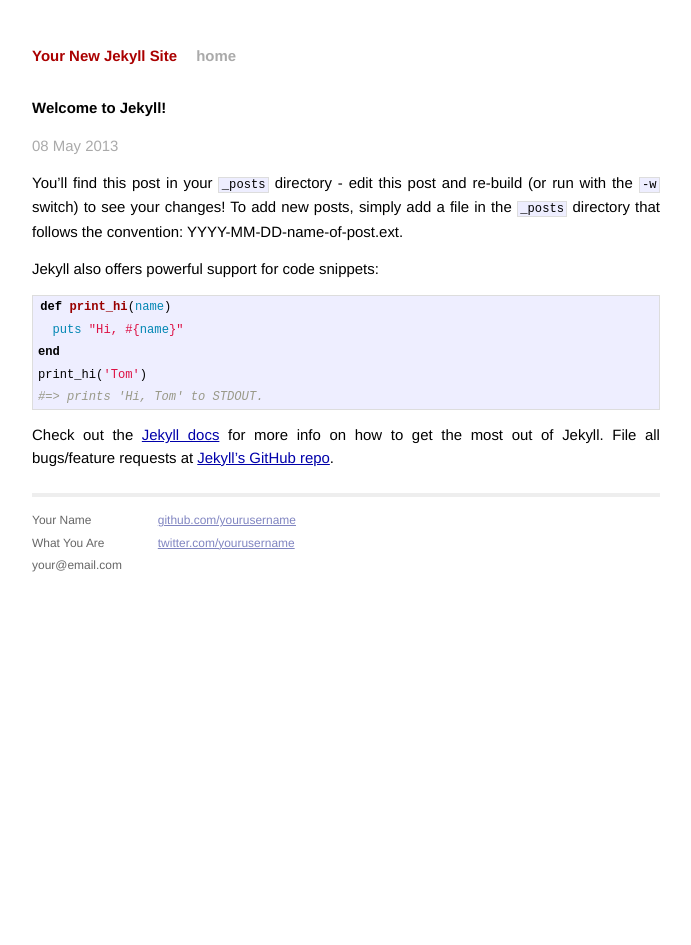
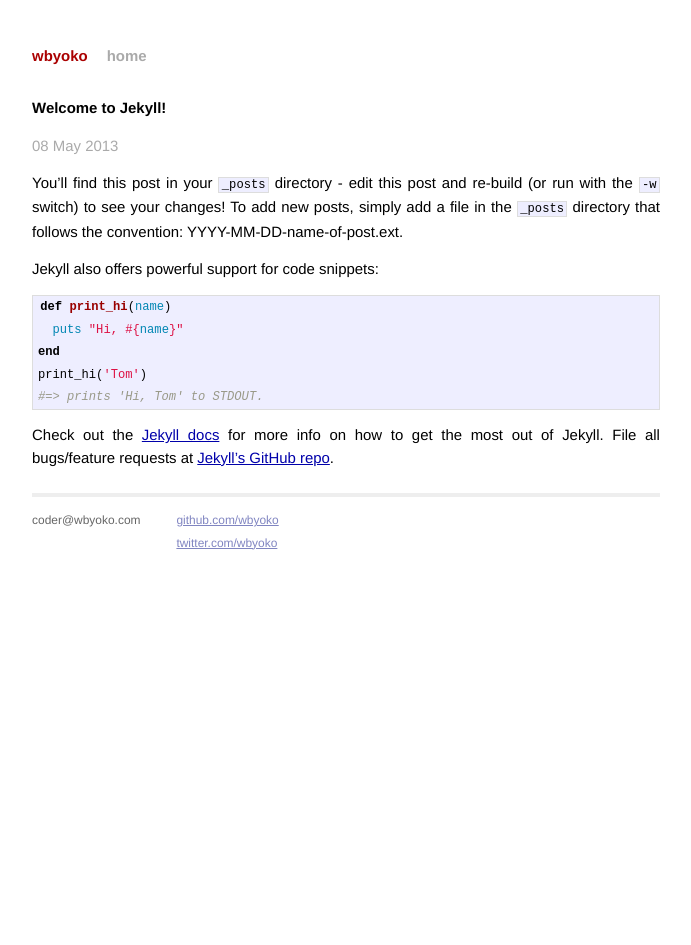
Before and after one commit to wbyoko/wbyoko.github.io, a Jekyll site: the page built from _posts/2013-05-08-welcome-to-jekyll.markdown, in a window 1280 px wide. Shown: the whole page, without its empty margins (294-985 px from the left). Built offline with Jekyll 4.4.1, drawn with Linux system fonts in a browser that asks for light colours; nearby versions of some CDN libraries.

Commit message:
Minor Updates

```diff
--- a/_config.yml
+++ b/_config.yml
@@ -1,2 +1,4 @@
-name: Your New Jekyll Site
+name: wbyoko
 pygments: true
+permalink: none
+timezone: America/Chicago
--- a/_layouts/default.html
+++ b/_layouts/default.html
@@ -12,6 +12,8 @@
         <!-- Custom CSS -->
         <link rel="stylesheet" href="/css/main.css">
 
+        <!-- AngularJS 1.1.4 -->
+        <script src="//ajax.googleapis.com/ajax/libs/angularjs/1.1.4/angular.min.js"></script>
     </head>
     <body>
 
@@ -27,15 +29,13 @@
             <div class="footer">
               <div class="contact">
                 <p>
-                  Your Name<br />
-                  What You Are<br />
-                  your@email.com
+                  coder@wbyoko.com
                 </p>
               </div>
               <div class="contact">
                 <p>
-                  <a href="http://github.com/yourusername/">github.com/yourusername</a><br />
-                  <a href="http://twitter.com/yourusername/">twitter.com/yourusername</a><br />
+                  <a href="http://github.com/wbyoko/">github.com/wbyoko</a><br />
+                  <a href="http://twitter.com/wbyoko/">twitter.com/wbyoko</a><br />
                 </p>
               </div>
             </div>
```
